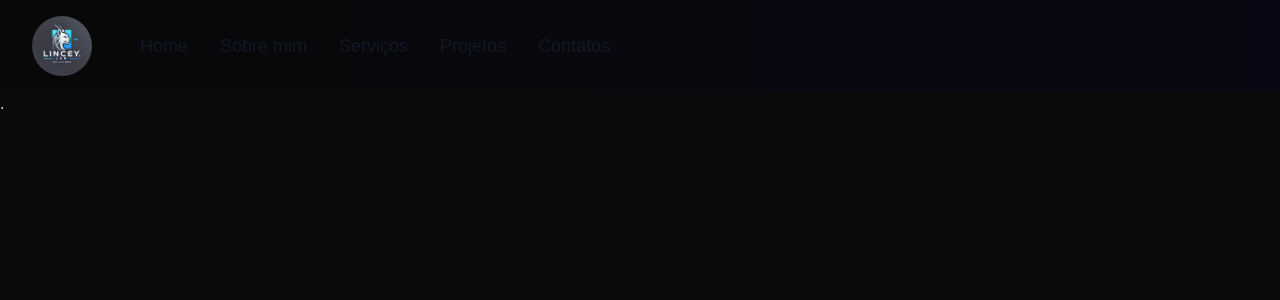
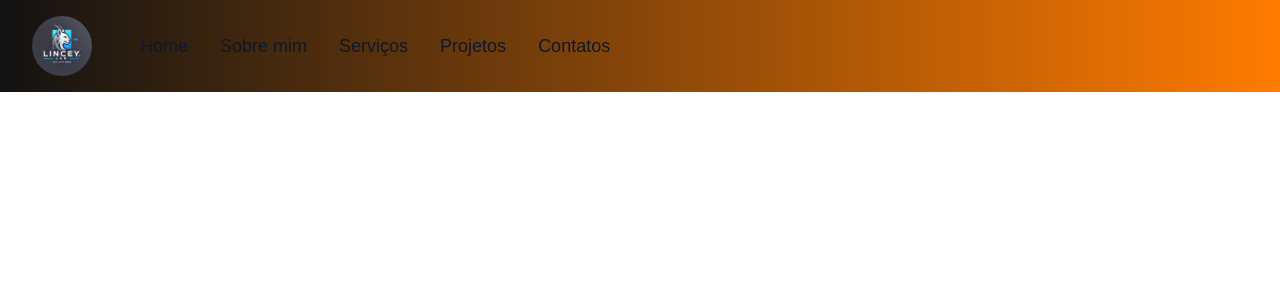
Before and after one commit to MaxForosteski/max-forosteski-portifolio, a Next.js app: page / in a window 1280 px wide. Shown: the top 300 px of the page. Built offline with nearby package versions, Linux system fonts and the light colour scheme.

Commit message:
alteracao root

```diff
--- a/src/app/globals.css
+++ b/src/app/globals.css
@@ -6,6 +6,7 @@
 :root {
   --background: #ffffff;
   --foreground: #171717;
+  --primary-color:#ff7b00;
 }
 
 body {
@@ -15,16 +16,17 @@ body {
 }
 
 .usu-bg-nav{
-  background-image: linear-gradient(to right, rgb(18, 18, 18 ),rgb(255, 123, 0));
+  background-image: linear-gradient(to right, rgb(18, 18, 18 ),var(--primary-color));
 }
 
-@media (prefers-color-scheme: light) {
+@media (prefers-color-scheme: dark) {
   :root {
     --background: #0a0a0a;
     --foreground: #ededed;
+    --primary-color:#0c0caa;
   }
   .usu-bg-nav{
-    background-image: linear-gradient(to right, rgb(8, 8, 8 ),rgb(8,8,20));
+    background-image: linear-gradient(to right, rgb(8, 8, 8 ),var(--primary-color));
   }
 
 
--- a/src/app/layout.tsx
+++ b/src/app/layout.tsx
@@ -14,7 +14,7 @@ const geistMono = localFont({
 });
 
 export const metadata: Metadata = {
-  title: "Create Next App",
+  title: "LinceY Lab",
   description: "Generated by create next app",
 };
 
@@ -26,7 +26,7 @@ export default function RootLayout({
   children: React.ReactNode;
 }>) {
   return (
-    <html lang="en">
+    <html lang="pt-br">
       <body
         className={`${geistSans.variable} ${geistMono.variable} antialiased`}
       >
--- a/src/app/page.tsx
+++ b/src/app/page.tsx
@@ -42,7 +42,9 @@ export default function Home() {
                 </nav>
             </div>
             <div className="container">
-                .
+                <div className="header">
+
+                </div>
             </div>
         </div>
     );
```
